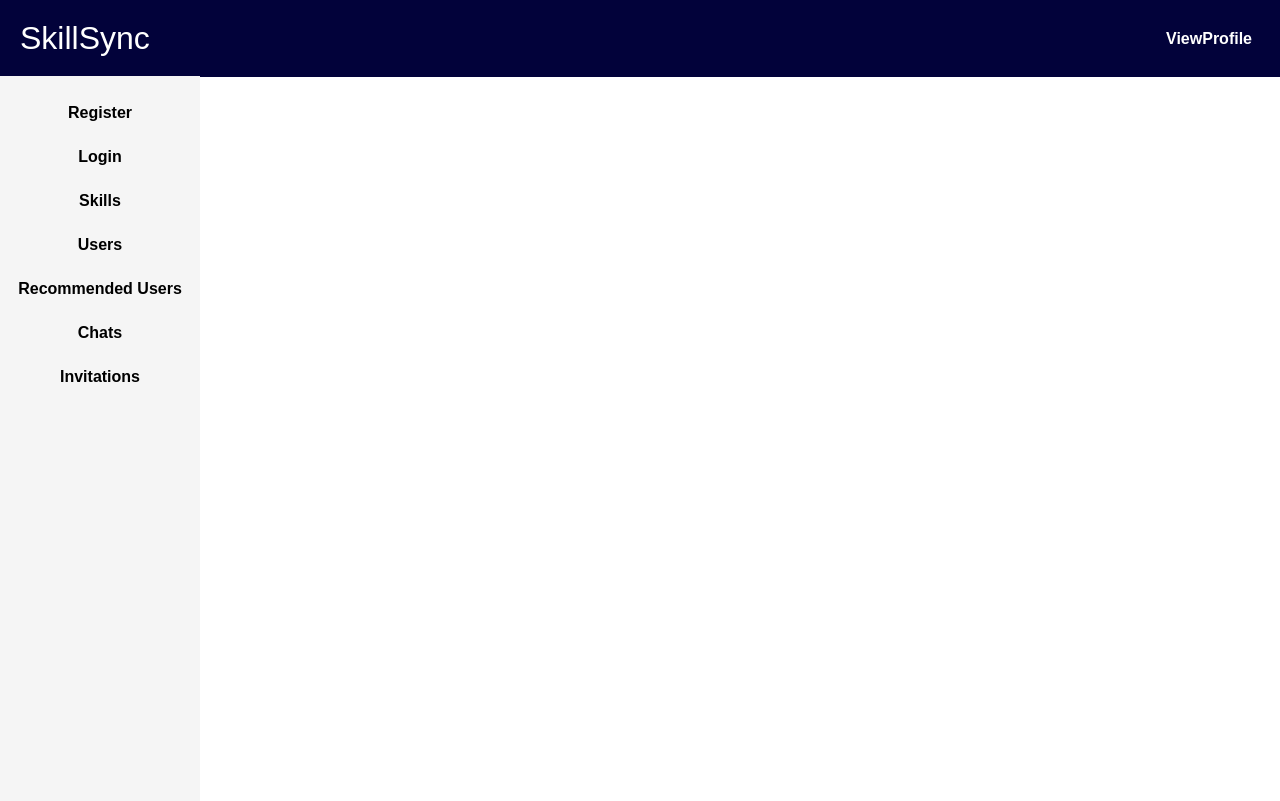
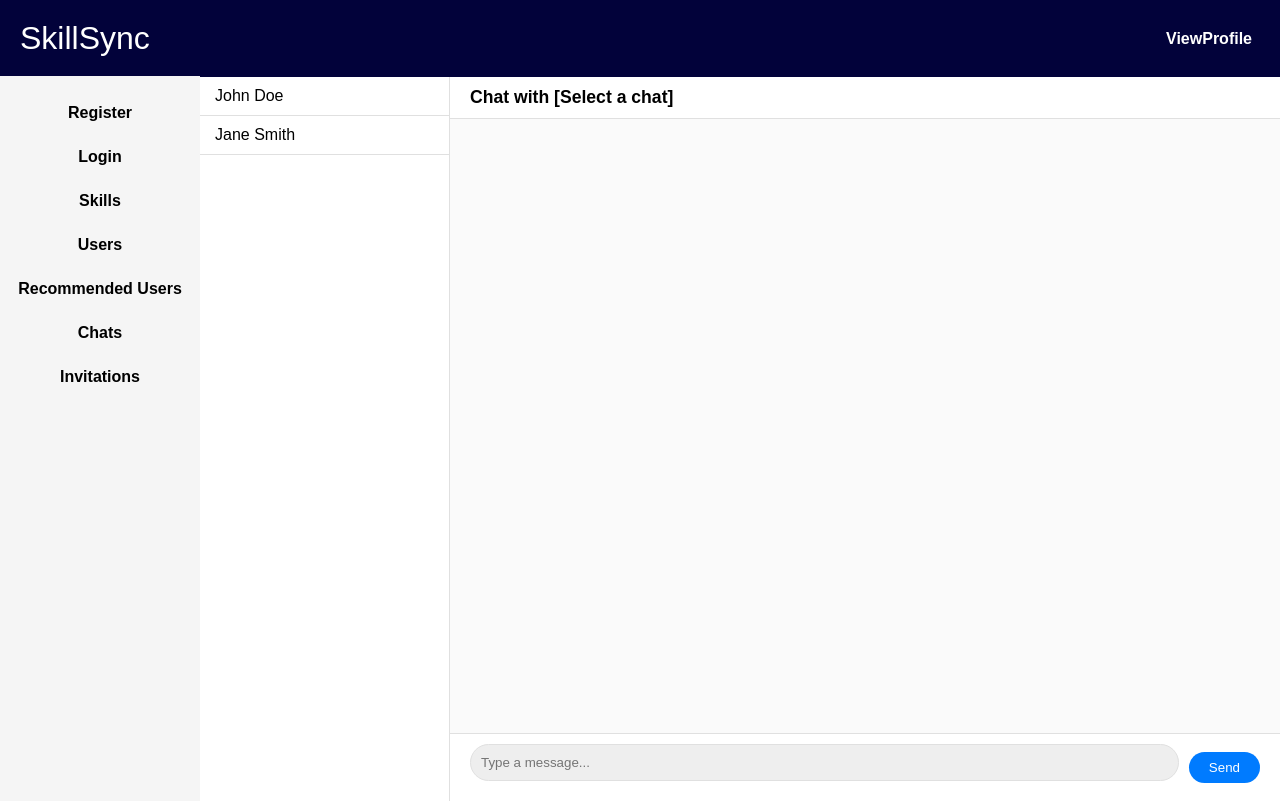
Before and after one commit to wdhzw/Skillsync, a React (Create React App) app in the folder skillsync/: page /Chats in a window 1280 px wide. Built offline with nearby package versions, Linux system fonts and the light colour scheme.

Commit message:
Simple Chat Page with conversation list

```diff
--- a/skillsync/src/App.js
+++ b/skillsync/src/App.js
@@ -10,6 +10,7 @@ import ViewProfile from './pages/ViewProfile';
 import RecUserList from './pages/RecUserList';
 import SkillList from './pages/SkillList';
 import Invitations from './pages/Invitations';
+import Chats from './pages/Chats';
 
 
 import {
@@ -30,12 +31,11 @@ function App() {
           <Route path="/UserList" element={<UserList />} />
           <Route path="/RecUserList" element={<RecUserList />} />
           <Route path="/SkillList" element={<SkillList />} />
-          <Route path="/Invitations" element={<Invitations />} />
 
           <Route path="/Register" element={<Register />} />
           <Route path="/Login" element={<Login />} />
           <Route path="/ViewProfile" element={<ViewProfile />} />
-
+          <Route path="/Chats" element={<Chats />} />
         </Routes>
         <SideNav />
       </Router>
--- a/skillsync/src/SideNav.css
+++ b/skillsync/src/SideNav.css
@@ -8,7 +8,7 @@
     display: flex;
     flex-direction: column;
     align-items: center;
-    justify-content: start;
+    justify-content: flex-start;
     padding-top: 20px;
   }
 
--- /dev/null
+++ b/skillsync/src/pages/Chats.css
@@ -0,0 +1,84 @@
+/* Adjusting and improving the existing styles */
+
+.chat-container {
+    display: flex;
+    margin-left: 200px;
+    width: calc(100% - 200px);
+    height: calc(100vh - 76px);
+    background-color: #FAFAFA;  /* Lighter background for chat area */
+}
+
+.conversations-list {
+    width: 250px;
+    border-right: 1px solid #E0E0E0;
+    overflow-y: auto;
+    background-color: #FFFFFF;
+}
+
+.conversation-item {
+    padding: 10px 15px;
+    border-bottom: 1px solid #E0E0E0;
+    cursor: pointer;
+    transition: background-color 0.3s;
+    font-weight: 500; /* Make the conversation names bold */
+}
+
+.conversation-item:hover {
+    background-color: #F5F5F5;
+}
+
+.conversation-item.active {
+    background-color: #E1E1E1;
+    color: #007BFF;  /* Highlight text color for selected chat */
+}
+
+.chat-content {
+    flex: 1;
+    display: flex;
+    flex-direction: column;
+}
+
+.chat-header {
+    padding: 10px 20px;
+    border-bottom: 1px solid #E0E0E0;
+    background-color: #FFFFFF;
+    font-weight: bold;
+    font-size: 1.1em;
+}
+
+.chat-body {
+    flex: 1;
+    padding: 20px;
+    overflow-y: auto;
+}
+
+.chat-input {
+    padding: 10px 20px;
+    background-color: #FFFFFF;
+    border-top: 1px solid #E0E0E0;
+    display: flex;
+    align-items: center;
+}
+
+.chat-input input[type="text"] {
+    flex: 1;
+    padding: 10px;
+    border-radius: 20px;
+    border: 1px solid #E0E0E0;
+    margin-right: 10px;
+    outline: none;
+}
+
+.chat-input button {
+    background-color: #007BFF;
+    color: white;
+    padding: 8px 20px;
+    border: none;
+    border-radius: 20px;
+    cursor: pointer;
+    transition: background-color 0.3s;
+}
+
+.chat-input button:hover {
+    background-color: #0056b3;  /* Slightly darker blue on hover */
+}
--- /dev/null
+++ b/skillsync/src/pages/Chats.js
@@ -0,0 +1,43 @@
+import React, { useState } from "react";
+import './Chats.css';
+
+const Chats = () => {
+    const [selectedChat, setSelectedChat] = useState(null);
+
+    const conversations = [
+        {id: 1, name: "John Doe"},
+        {id: 2, name: "Jane Smith"},
+        // Add more conversations as needed
+    ];
+
+    return (
+        <div className="chat-container">
+            <div className="conversations-list">
+                {conversations.map(conversation => (
+                    <div
+                        key={conversation.id}
+                        className={`conversation-item ${selectedChat === conversation.id ? 'active' : ''}`}
+                        onClick={() => setSelectedChat(conversation.id)}
+                    >
+                        {conversation.name}
+                    </div>
+                ))}
+            </div>
+
+            <div className="chat-content">
+                <div className="chat-header">
+                    Chat with {selectedChat ? conversations.find(c => c.id === selectedChat).name : "[Select a chat]"}
+                </div>
+                <div className="chat-body">
+                    {/* Messages for the selected chat go here */}
+                </div>
+                <div className="chat-input">
+                    <input type="text" placeholder="Type a message..."/>
+                    <button>Send</button>
+                </div>
+            </div>
+        </div>
+    )
+}
+
+export default Chats;
```
